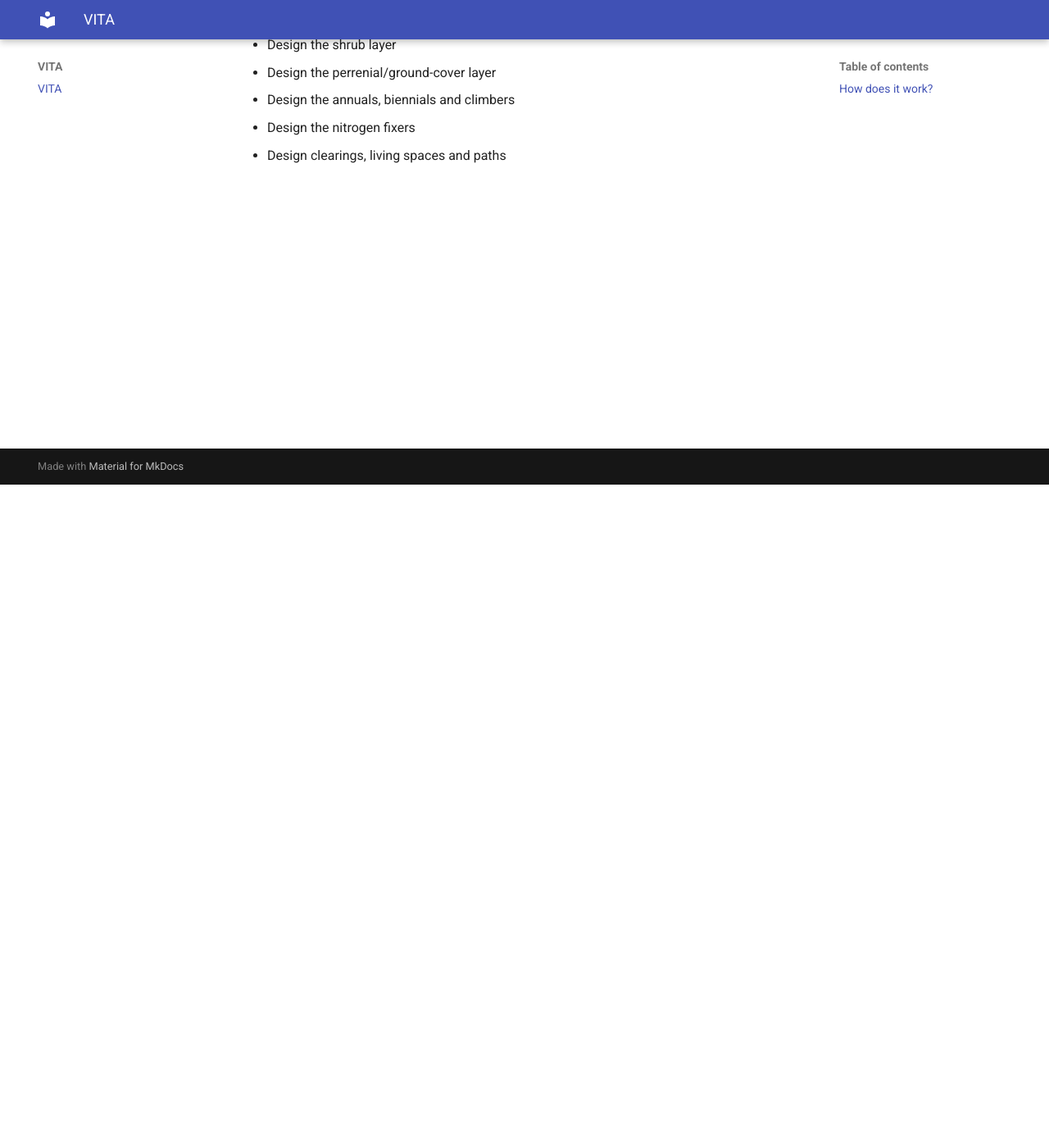
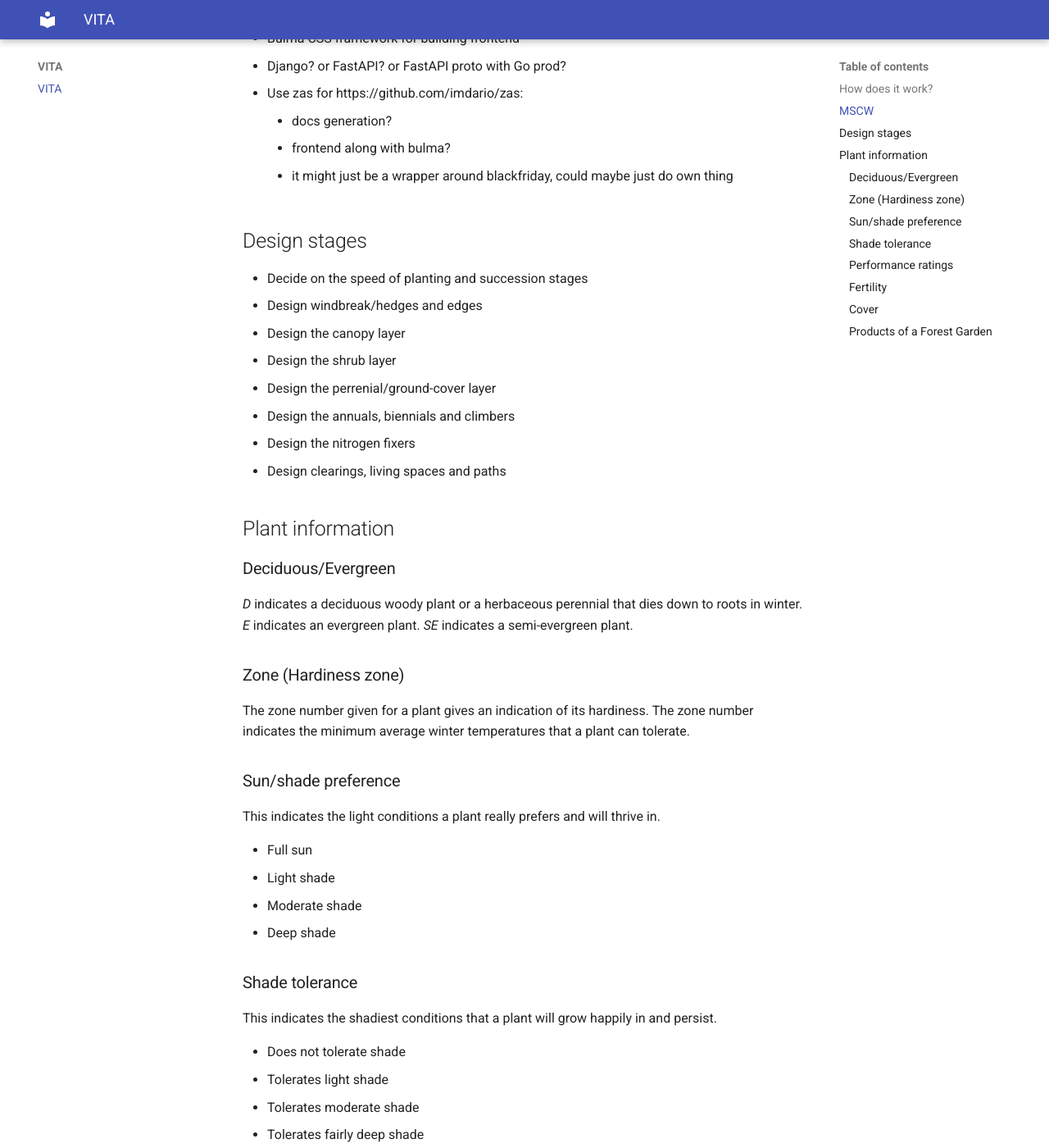
Before and after one commit to omussell/hortus, an MkDocs documentation site: the page built from docs/index.md, in a window 1280 px wide and 1400 px high, scrolled down 809 px. Shown: the whole window at 82% size. Built offline with MkDocs 1.6.1 and Material for MkDocs 9.7.7, drawn with Linux system fonts in a browser that asks for light colours; some of the changed text lies outside the part shown.

Commit message:
Start prototype. Add more notes.

```diff
--- a/docs/index.md
+++ b/docs/index.md
@@ -8,7 +8,7 @@ Tool to generate example forest garden layouts
 Web app with buttons to generate
 
 
-MSCW
+## MSCW
 
 - random button
 - field inputs to change grid, like size or zone/climate type
@@ -18,6 +18,15 @@ MSCW
 - draw walls and ponds/lakes/water feature. Some plants like walls/shade. Some plants are aquatic.
 - needs to be layered. Trees take up lots of space higher up, not so much at the base of the trunk. May also need to show underground, as some plants have tubers or other specific root structures.
 - Square grid. Use circles to show plant location and area taken up.
+- Application is responsible for generating the grid locations for each plant, then its up to the frontend to decide how to display it.
+- Bulma CSS framework for building frontend
+- Django? or FastAPI? or FastAPI proto with Go prod?
+- Use zas for https://github.com/imdario/zas:
+    - docs generation?
+    - frontend along with bulma?
+    - it might just be a wrapper around blackfriday, could maybe just do own thing
+
+## Design stages
 
 - Decide on the speed of planting and succession stages
 - Design windbreak/hedges and edges
@@ -27,3 +36,64 @@ MSCW
 - Design the annuals, biennials and climbers
 - Design the nitrogen fixers
 - Design clearings, living spaces and paths
+
+## Plant information
+
+### Deciduous/Evergreen
+*D* indicates a deciduous woody plant or a herbaceous perennial that dies down to roots in winter. *E* indicates an evergreen plant. *SE* indicates a semi-evergreen plant.
+### Zone (Hardiness zone)
+The zone number given for a plant gives an indication of its hardiness. The zone number indicates the minimum average winter temperatures that a plant can tolerate.
+
+### Sun/shade preference
+This indicates the light conditions a plant really prefers and will thrive in.
+
+- Full sun
+- Light shade
+- Moderate shade
+- Deep shade
+
+### Shade tolerance
+This indicates the shadiest conditions that a plant will grow happily in and persist.
+
+- Does not tolerate shade
+- Tolerates light shade
+- Tolerates moderate shade
+- Tolerates fairly deep shade
+- TOlerates deep shade beneath evergreen trees and shrubs
+
+### Performance ratings
+This indicates how well the plant performs in a forest garden, how well it grows and crops.
+
+### Fertility
+If the plant is a fruiting plant:
+
+- *SF* Self-fertile
+- *PSF* Partially self-fertile
+- *SS* Self-sterile
+- *M/F* Male and female plants
+
+### Cover
+For ground-layer plants, this indicates how well a dense planting covers the ground and excludes weeds.
+
+- Poor
+- Fair
+- Good
+- Very Good
+
+### Products of a Forest Garden
+
+- Fruits
+- Vegetables
+- Salad crops and herbs
+- Dye plants
+- Spices
+- Poles and canes
+- Basketry materials
+- Medicinal plants
+- Soap plants
+- Sap and wood products
+- Nuts and seeds
+- Firewood
+- Tying materials
+- Mushrooms
+- Honey
```
Also changed, not shown: 1 other file.
